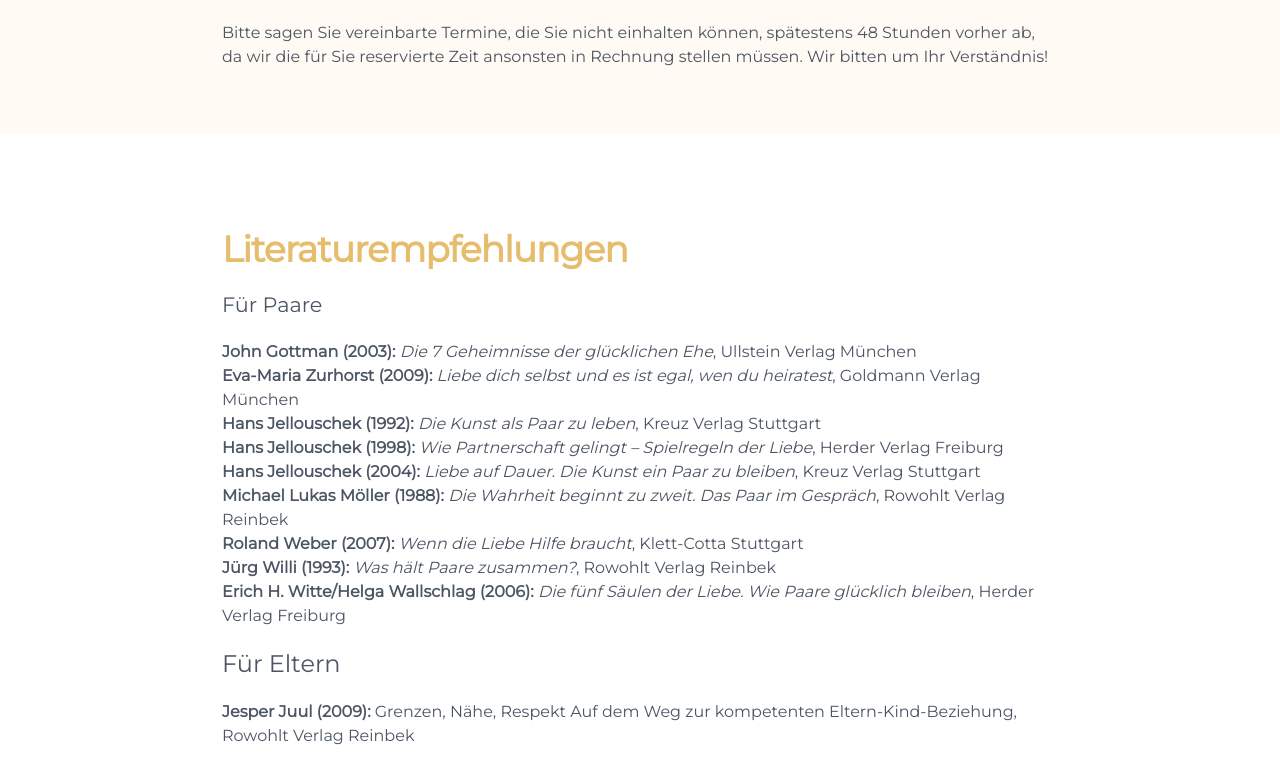
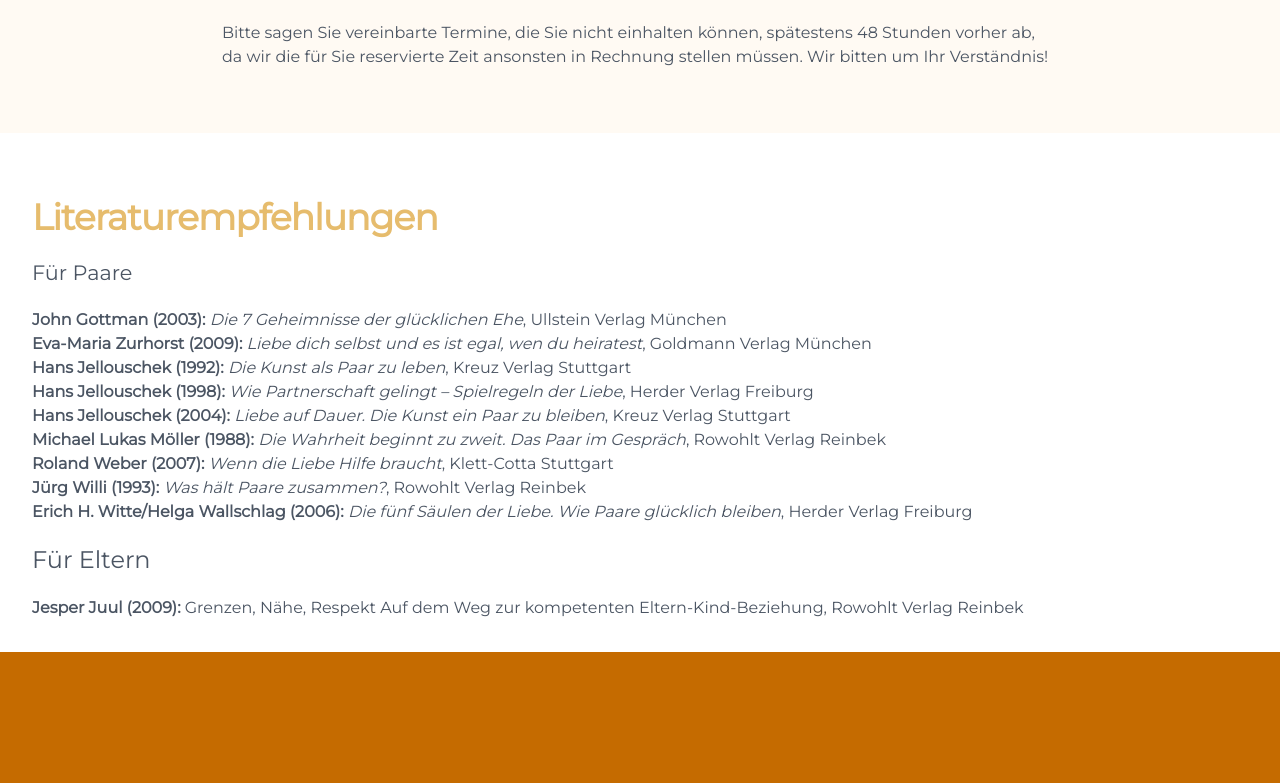
Before and after one commit to MartaJaekel/Praxis-Perspektivwechsel, a Next.js app: page / in a window 1280 px wide. Shown: the part 2280-3063 px from the top of the page. Built offline with nearby package versions, Linux system fonts and the light colour scheme.

Commit message:
fix literature displaying

```diff
--- a/src/app/page.tsx
+++ b/src/app/page.tsx
@@ -209,8 +209,8 @@ Themen unserer gemeinsamen Arbeit können sein: Umgang mit der Pubertät, Schulp
             </p>
           </div>
         </div>
-        <div className="w-full mx-auto py-16 bg-white">
-          <div className="text-left px-8 m-auto mt-8 flex flex-col gap-5 max-w-[900px]">
+        <div className="mx-auto py-8 bg-white">
+          <div className="text-left px-8 m-auto mt-8 flex flex-col gap-5">
             <h2 className=" text-[#e6bc6d] text-[1.6rem] font-extrabold tracking-tight lg:text-4xl">
               Literaturempfehlungen
             </h2>
```
